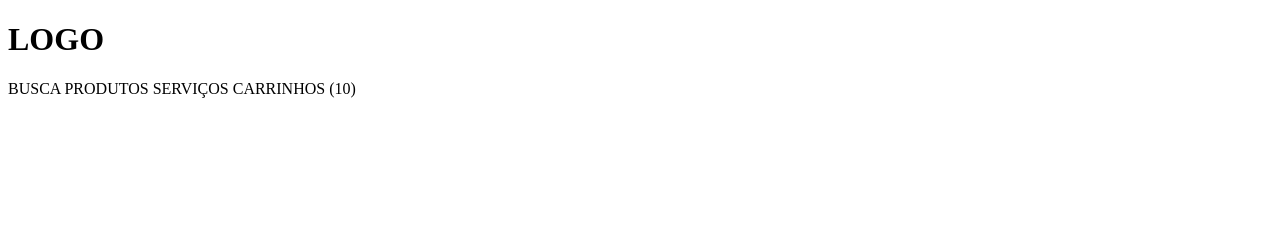
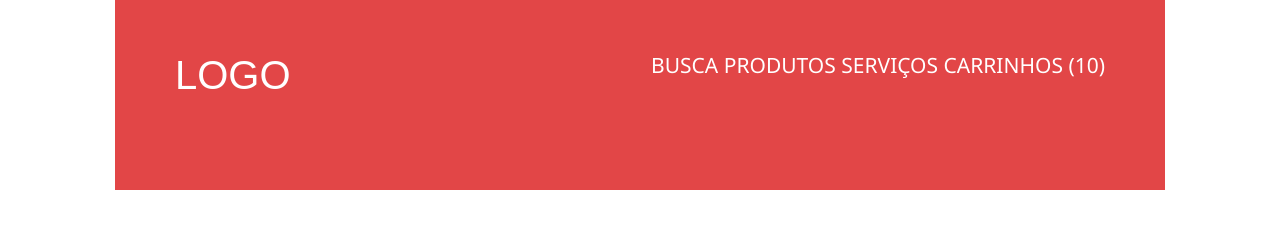
Before and after one commit to animafunko/phone-store, a plain HTML site: page index.html in a window 1280 px wide. Drawn offline with Linux system fonts and the light colour scheme.

Commit message:
fim do Header. 003 Aula

```diff
--- /dev/null
+++ b/header.css
@@ -0,0 +1,29 @@
+header {
+  background-color: #e24647;
+  overflow: hidden;
+  margin-right: 115px;
+  margin: 0 115px; /* margin: top bottom esquerda direita */
+  padding: 55px 60px 95px 60px;
+  /* padding: top right bottom left */
+}
+
+h1,
+a {
+  color: white;
+}
+
+h1 {
+  font-size: 40px;
+  font-family: Arial, "Roboto", sans-serif;
+  float: left;
+}
+
+nav {
+  font-size: 21px;
+  font-family: "Segoe UI", "Roboto", sans-serif;
+  float: right;
+}
+
+a {
+  text-decoration: none;
+}
--- a/index.html
+++ b/index.html
@@ -1,20 +1,26 @@
 <!DOCTYPE html>
 <html lang="en">
+
 <head>
   <meta charset="UTF-8" />
   <meta name="viewport" content="width=device-width, initial-scale=1.0" />
   <meta http-equiv="X-UA-Compatible" content="ie=edge" />
   <title>Loja Fone</title>
+  <link href="https://fonts.googleapis.com/css?family=Roboto:300,400,700&display=swap" rel="stylesheet">
+  <link rel="stylesheet" href="reset.css">
+  <link rel="stylesheet" href="header.css" />
 </head>
+
 <body>
   <header>
     <h1>LOGO</h1>
     <nav>
-        <a>BUSCA</a>
-        <a>PRODUTOS</a>
-        <a>SERVIÇOS</a>
-        <a>CARRINHOS (10)</a>
+      <a href="www.google.com.br">BUSCA</a>
+      <a href="www.google.com.br">PRODUTOS</a>
+      <a href="www.google.com.br">SERVIÇOS</a>
+      <a href="www.google.com.br">CARRINHOS (10)</a>
     </nav>
   </header>
 </body>
+
 </html>
--- /dev/null
+++ b/reset.css
@@ -0,0 +1,135 @@
+/* http://meyerweb.com/eric/tools/css/reset/
+   v2.0 | 20110126
+   License: none (public domain)
+*/
+
+html,
+body,
+div,
+span,
+applet,
+object,
+iframe,
+h1,
+h2,
+h3,
+h4,
+h5,
+h6,
+p,
+blockquote,
+pre,
+a,
+abbr,
+acronym,
+address,
+big,
+cite,
+code,
+del,
+dfn,
+em,
+img,
+ins,
+kbd,
+q,
+s,
+samp,
+small,
+strike,
+strong,
+sub,
+sup,
+tt,
+var,
+b,
+u,
+i,
+center,
+dl,
+dt,
+dd,
+ol,
+ul,
+li,
+fieldset,
+form,
+label,
+legend,
+table,
+caption,
+tbody,
+tfoot,
+thead,
+tr,
+th,
+td,
+article,
+aside,
+canvas,
+details,
+embed,
+figure,
+figcaption,
+footer,
+header,
+hgroup,
+menu,
+nav,
+output,
+ruby,
+section,
+summary,
+time,
+mark,
+audio,
+video {
+  margin: 0;
+  padding: 0;
+  border: 0;
+  font-size: 100%;
+  font: inherit;
+  vertical-align: baseline;
+}
+
+/* HTML5 display-role reset for older browsers */
+article,
+aside,
+details,
+figcaption,
+figure,
+footer,
+header,
+hgroup,
+menu,
+nav,
+section {
+  display: block;
+}
+
+body {
+  line-height: 1;
+}
+
+ol,
+ul {
+  list-style: none;
+}
+
+blockquote,
+q {
+  quotes: none;
+}
+
+blockquote:before,
+blockquote:after,
+q:before,
+q:after {
+  content: '';
+  content: none;
+}
+
+table {
+  border-collapse: collapse;
+  border-spacing: 0;
+}
```
Lines whose indentation alone changed are shown as unchanged.
